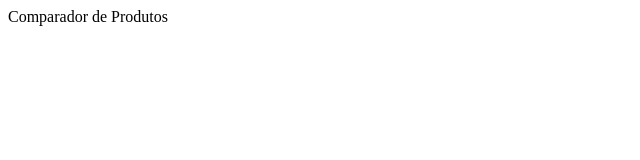
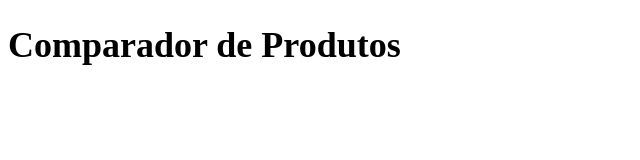
Before and after one commit to gabrielmagmag/comparador, a plain HTML site: page comparador.html in a window 1280 px wide. Shown: the whole page, without its empty margins (0-640 px from the left). Drawn offline with Linux system fonts and the light colour scheme.

Commit message:
font size

```diff
--- a/comparador.css
+++ b/comparador.css
@@ -1 +1,3 @@
-sadsd
+h1{
+font-size: 36px;
+}
--- a/comparador.html
+++ b/comparador.html
@@ -8,6 +8,6 @@
 </head>
 
 <body>
-Comparador de Produtos
+<h1>Comparador de Produtos</h1>
 </body>
 </html>
```
